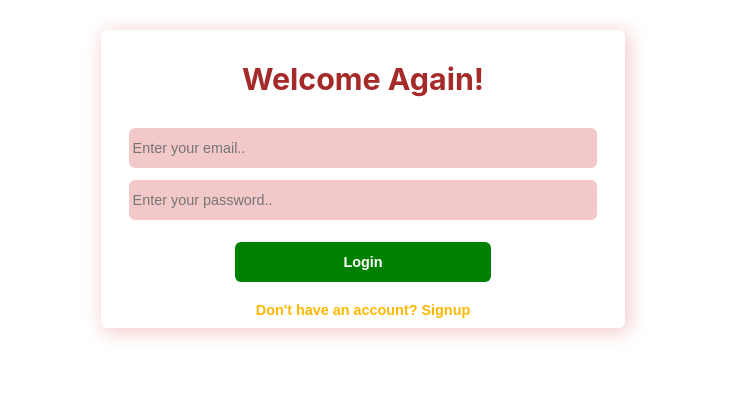
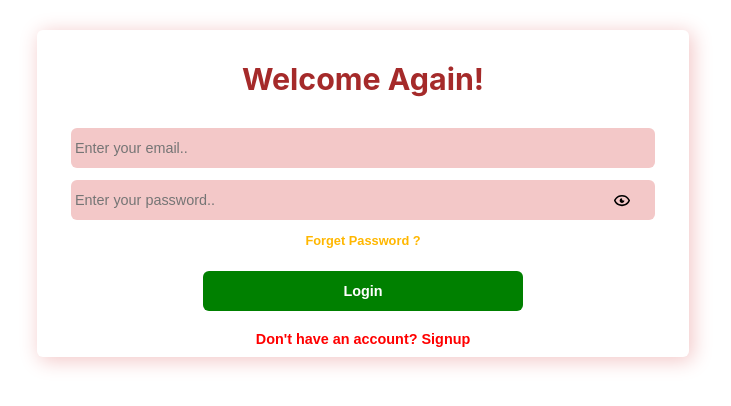
Before and after one commit to Dolly62/MailBox, a React (Create React App) app: page /login in a window 1280 px wide. Shown: the top 406 px of the page, without its empty margins (277-1008 px from the left). Built offline with nearby package versions, Linux system fonts and the light colour scheme.

Commit message:
LogIn Form

```diff
--- a/src/App.js
+++ b/src/App.js
@@ -1,11 +1,20 @@
-
-import './App.css';
-import Auth from './Components/Authentication/Auth';
+import { Switch } from "react-router-dom/cjs/react-router-dom";
+import "./App.css";
+import Auth from "./Components/Authentication/Auth";
+import { Route } from "react-router-dom/cjs/react-router-dom.min";
+import Welcome from "./Components/WelcomeScreen/Welcome";
 
 function App() {
   return (
     <div className="App">
-      <Auth/>
+      <Switch>
+        <Route path="/welcome">
+          <Welcome />
+        </Route>
+        <Route path="/login">
+      <Auth />
+        </Route>
+      </Switch>
     </div>
   );
 }
--- a/src/Components/Authentication/Auth.js
+++ b/src/Components/Authentication/Auth.js
@@ -1,6 +1,10 @@
-import React, { Fragment, useState } from "react";
+import React, { useState } from "react";
+import { useHistory } from "react-router-dom";
 import classes from "./Auth.module.css";
-
+import ForgetPass from "./ForgetPass";
+import { BiHide, BiShowAlt } from "react-icons/bi";
+import { useDispatch } from "react-redux";
+import { authAction } from "../../Store/AuthReducer";
 
 const Auth = () => {
   const [enteredEmail, setEnteredEmail] = useState("");
@@ -8,6 +12,11 @@ const Auth = () => {
   const [enteredConfirmPassword, setEnteredConfirmPassword] = useState("");
   const [isLogin, setIsLogin] = useState(true);
   const [errorMsg, setErrorMsg] = useState("");
+  const [showPassword, setShowPassword] = useState(false);
+
+  const dispatch = useDispatch();
+
+  const history = useHistory();
 
   const switchAuthModeHandler = () => {
     setIsLogin((prevState) => !prevState);
@@ -17,24 +26,18 @@ const Auth = () => {
     e.preventDefault();
     // console.log("Clicked");
     let url;
-    // if (isLogin) {
-    // } else {
-    //   if (enteredPassword === enteredConfirmPassword) {
-    //     url =
-    //       "https://identitytoolkit.googleapis.com/v1/accounts:signUp?key=AIzaSyBuyjguY7nc7Y8QJMP1I-lwBAngSvprsoA";
-    //   } else {
-    //     alert("Please put the correct password");
-    //   }
-    // }
-    try {
+    if (isLogin) {
+      url =
+        "https://identitytoolkit.googleapis.com/v1/accounts:signInWithPassword?key=AIzaSyBuyjguY7nc7Y8QJMP1I-lwBAngSvprsoA";
+    } else {
       if (enteredPassword === enteredConfirmPassword) {
         url =
           "https://identitytoolkit.googleapis.com/v1/accounts:signUp?key=AIzaSyBuyjguY7nc7Y8QJMP1I-lwBAngSvprsoA";
       } else {
-        const passwordErr = "Please put the correct password.";
-        throw new Error(passwordErr);
+        alert("Please put the correct password");
       }
-
+    }
+    try {
       const response = await fetch(url, {
         method: "POST",
         body: JSON.stringify({
@@ -51,18 +54,26 @@ const Auth = () => {
         const emailExist =
           "Email already exists. Please use a diiferent email.";
         throw new Error(emailExist);
+      } else if (data.error && data.error.message === "INVALID_PASSWORD") {
+        const passwordInvalid = "Invalid Password";
+        throw new Error(passwordInvalid);
+      } else if (data.error && data.error.message === "EMAIL_NOT_FOUND") {
+        const emailNotFound = "Email Not Found";
+        throw new Error(emailNotFound);
       } else if (
         data.error &&
         data.error.message === "TOO_MANY_ATTEMPTS_TRY_LATER"
       ) {
         const emailAttempts = "Try again later";
         throw new Error(emailAttempts);
-      } else if (!response.ok) {
-        throw new Error("Please try again");
       }
 
       console.log(data.idToken);
       localStorage.setItem("idToken", data.idToken);
+
+      dispatch(authAction.login({token: data.idToken}));
+
+      history.push("/welcome");
     } catch (error) {
       setErrorMsg(error.message);
     } finally {
@@ -100,14 +111,19 @@ const Auth = () => {
           onChange={enteredEmailHandler}
           required
         />
+        <div className={classes.inputContainer}>
           <input
             id="Password"
-          type="password"
+            type={showPassword ? "text" : "password"}
             placeholder="Enter your password.."
             value={enteredPassword}
             onChange={enteredPasswordHandler}
             required
           />
+          <button onClick={() => setShowPassword(!showPassword)}>
+            {showPassword ? <BiHide /> : <BiShowAlt />}
+          </button>
+        </div>
         {!isLogin && (
           <input
             id="Confirmpassword"
@@ -119,7 +135,11 @@ const Auth = () => {
           />
         )}
 
-        <button className={classes.btn} type="submit">{isLogin ? "Login" : "Signup"}</button>
+        {isLogin && <ForgetPass />}
+
+        <button className={classes.btn} type="submit">
+          {isLogin ? "Login" : "Signup"}
+        </button>
         <button className={classes.switchBtn} onClick={switchAuthModeHandler}>
           {isLogin ? "Don't have an account? Signup" : "Have an account? Login"}
         </button>
--- a/src/Components/Authentication/Auth.module.css
+++ b/src/Components/Authentication/Auth.module.css
@@ -1,7 +1,7 @@
 .authForm {
   display: flex;
   flex-direction: column;
-  width: 40%;
+  width: 50%;
   text-align: center;
   margin: 30px auto;
   padding: 6px;
@@ -48,7 +48,7 @@
   width: 70%;
   border: none;
   background: none;
-  color: rgb(255, 183, 0);
+  color: red;
   margin: 3px auto;
   font-size: 0.9rem;
   font-weight: bold;
@@ -56,13 +56,28 @@
 }
 
 @media (max-width: 768px) {
-    .authForm h2{
-        font-size: 1.8em;
-    }
+  .authForm h2 {
+    font-size: 1.8em;
+  }
 }
 
-@media (max-width: 480px){
-    .authForm h2{
-        font-size: 1.4em;
-    }
+@media (max-width: 480px) {
+  .authForm h2 {
+    font-size: 1.4em;
+  }
 }
+
+.inputContainer {
+  position: relative;
+  display: inline-block;
+}
+
+.inputContainer button {
+  position: absolute;
+  right: 30px;
+  top: 30%;
+  transform: translate(-50%);
+  border: none;
+  background: none;
+  font-size: 1.2rem;
+}
--- /dev/null
+++ b/src/Components/Authentication/ForgetPass.js
@@ -0,0 +1,12 @@
+import React from 'react'
+import classes from "./ForgetPass.module.css";
+
+const ForgetPass = () => {
+  return (
+    <button className={classes.forgetBtn}>
+      Forget Password ?
+    </button>
+  )
+}
+
+export default ForgetPass
--- /dev/null
+++ b/src/Components/Authentication/ForgetPass.module.css
@@ -0,0 +1,8 @@
+.forgetBtn{
+    border: none;
+    background: none;
+    color: rgb(255, 183, 0);
+    margin: 6px auto;
+    font-size: 0.8rem;
+    font-weight: bold;
+}
--- /dev/null
+++ b/src/Components/WelcomeScreen/Welcome.js
@@ -0,0 +1,11 @@
+import React from 'react'
+
+const Welcome = () => {
+  return (
+    <div>
+      Welcome To Your Mail Box!
+    </div>
+  )
+}
+
+export default Welcome
--- /dev/null
+++ b/src/Store/AuthReducer.js
@@ -0,0 +1,26 @@
+import { createSlice } from "@reduxjs/toolkit"
+
+const initialAuthState = {
+    isLoggedIn: false,
+    token: localStorage.getItem("idToken"),
+}
+
+
+const authSlice = createSlice({
+    name: "auth",
+    initialState: initialAuthState,
+    reducers: {
+        login(state, action){
+            state.isLoggedIn = true;
+            state.token = action.payload.token
+        },
+        logout(state){
+            state.isLoggedIn = false;
+            state.token = null;
+        },
+    }
+})
+
+export const authAction = authSlice.actions;
+
+export default authSlice.reducer;
--- /dev/null
+++ b/src/Store/oneStore.js
@@ -0,0 +1,10 @@
+import { configureStore } from "@reduxjs/toolkit";
+import AuthReducer from "./AuthReducer";
+
+const store = configureStore({
+    reducer: {
+        auth: AuthReducer,
+    }
+})
+
+export default store;
--- a/src/index.js
+++ b/src/index.js
@@ -1,13 +1,20 @@
-import React from 'react';
-import ReactDOM from 'react-dom/client';
-import './index.css';
-import App from './App';
-import reportWebVitals from './reportWebVitals';
+import React from "react";
+import ReactDOM from "react-dom/client";
+import "./index.css";
+import App from "./App";
+import reportWebVitals from "./reportWebVitals";
+import { BrowserRouter } from "react-router-dom";
+import { Provider } from "react-redux";
+import store from "./Store/oneStore";
 
-const root = ReactDOM.createRoot(document.getElementById('root'));
+const root = ReactDOM.createRoot(document.getElementById("root"));
 root.render(
   <React.StrictMode>
-    <App />
+    <Provider store={store}>
+      <BrowserRouter>
+        <App />
+      </BrowserRouter>
+    </Provider>
   </React.StrictMode>
 );
 
```
Lines whose indentation alone changed are shown as unchanged.
